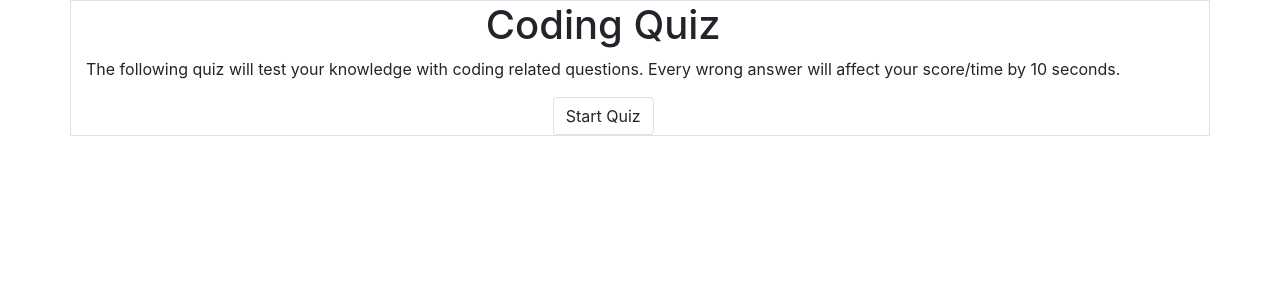
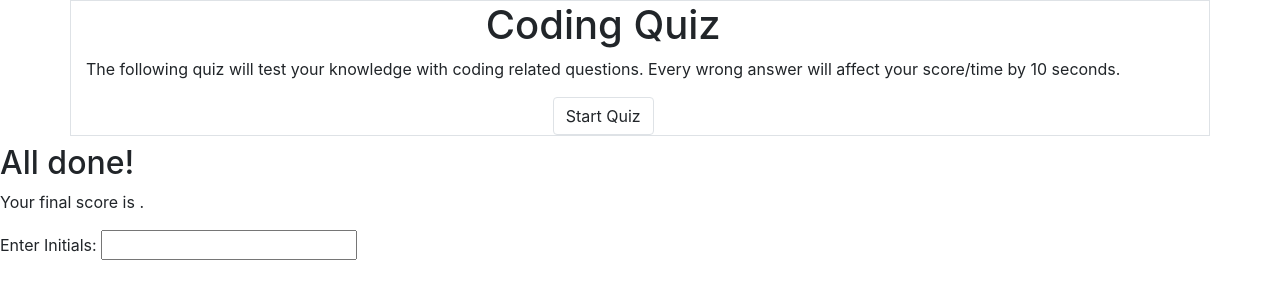
Before and after one commit to Bradleytevans/Code-Quiz, a plain HTML site: page Main/index.html in a window 1280 px wide. Drawn offline with nearby package versions, Linux system fonts and the light colour scheme.

Commit message:
forgot to save

```diff
--- a/Main/index.html
+++ b/Main/index.html
@@ -26,5 +26,12 @@
         <div id="choices" class=".d-block"></div>
     </div>
 
+    <div id="end-screen" class=".d-none">
+        <h2>All done!</h2>
+        <p>Your final score is <span id="final-score"></span>.</p>
+        <p>
+            Enter Initials: <input type="text" id="initials" max="3" />
+        </p>
+    </div>
 </body>
 </html>
```
